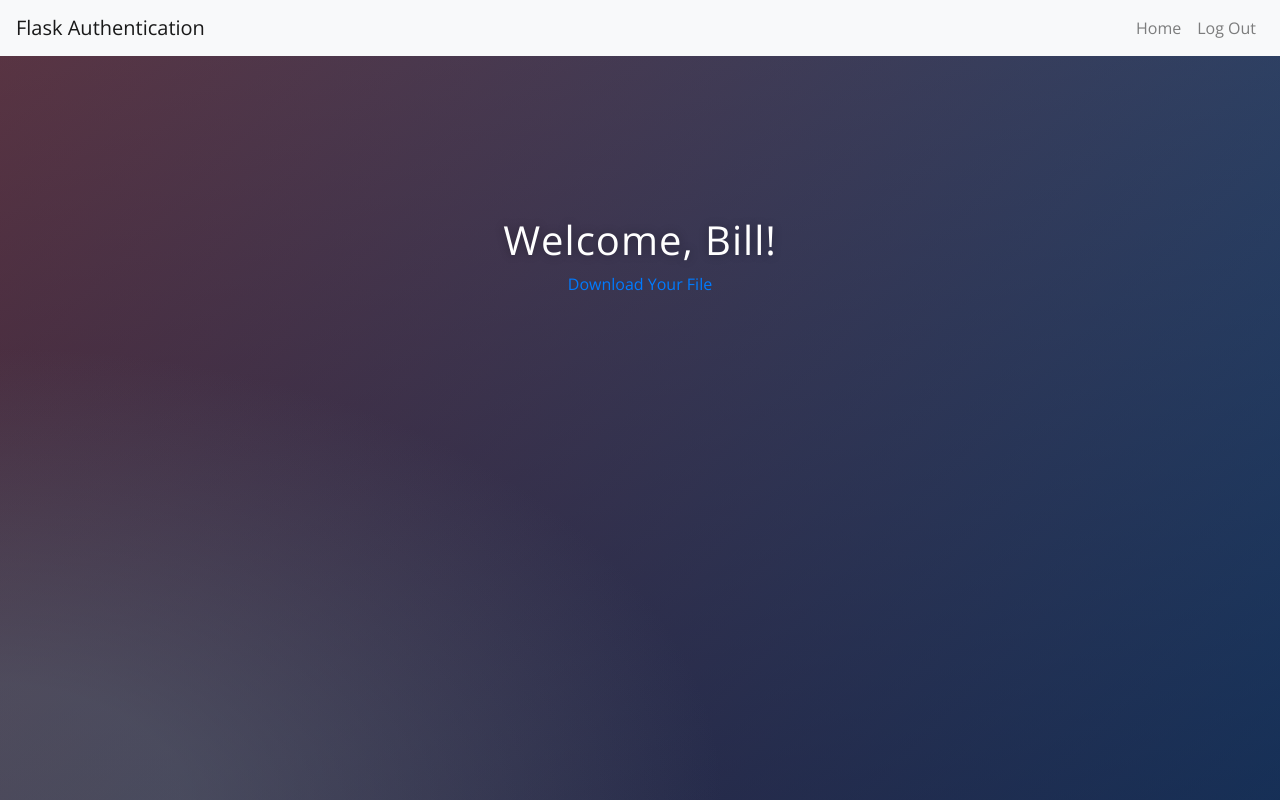
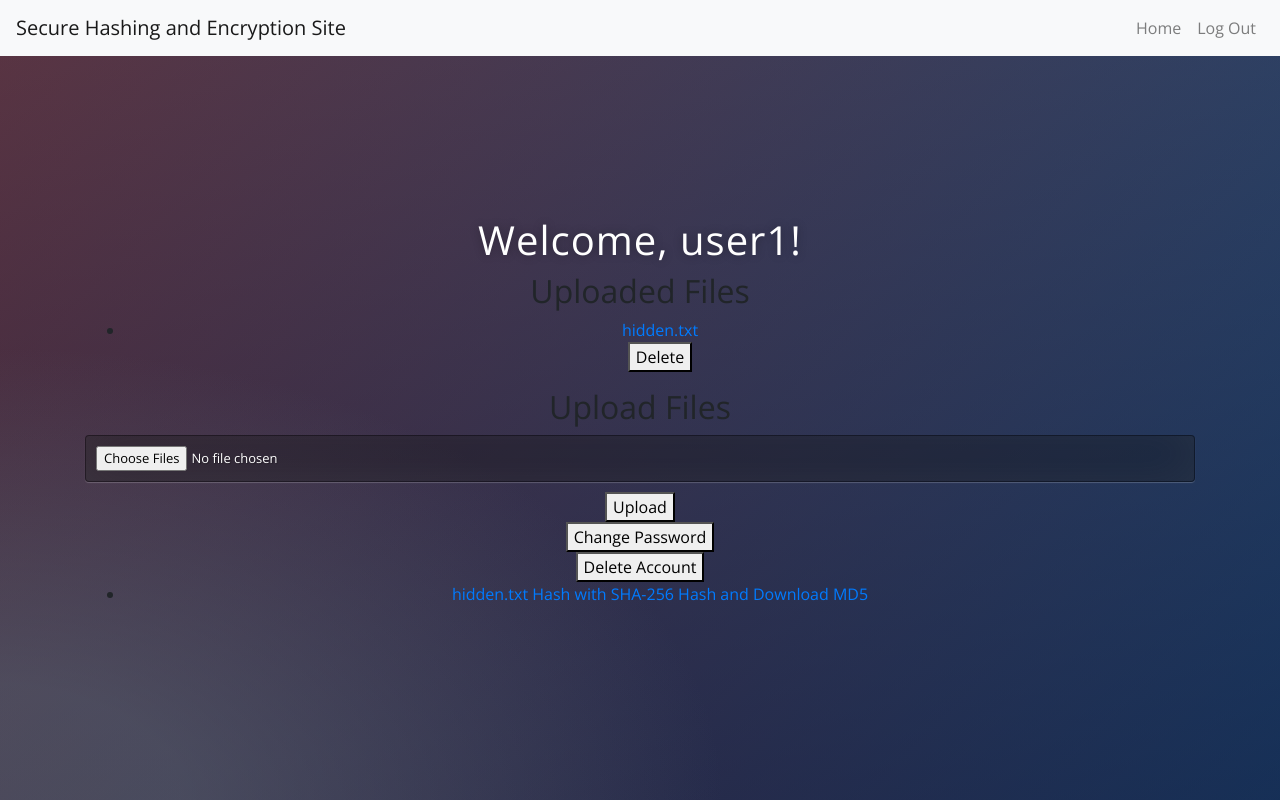
Before and after one commit to naila-git/Python-Flask-Auth, a Flask app: page /secrets in a window 1280 px wide. Run offline with Flask 2, Linux system fonts and the light colour scheme; a user stored in the database is signed in; data comes from the database, SQL or seed files in the repository; some libraries are stand-ins or nearby versions.

Commit message:
lots of new implementation changes

```diff
--- a/main.py
+++ b/main.py
@@ -1,14 +1,23 @@
-from flask import Flask, render_template, request, url_for, redirect, flash, send_from_directory
+from flask import Flask, render_template, request, url_for, redirect, flash, send_from_directory,abort,session
 from werkzeug.security import generate_password_hash, check_password_hash
 from flask_sqlalchemy import SQLAlchemy
 from flask_login import UserMixin, login_user, LoginManager, login_required, current_user, logout_user
-
+import os
+from werkzeug.utils import secure_filename
+from flask import send_file
+import hashlib
 
 app = Flask(__name__)
 
 app.config['SECRET_KEY'] = 'any-secret-key-you-choose'
 app.config['SQLALCHEMY_DATABASE_URI'] = 'sqlite:///users.db'
 app.config['SQLALCHEMY_TRACK_MODIFICATIONS'] = False
+app.config['UPLOAD_FOLDER'] = 'uploads'
+app.config['MAX_CONTENT_LENGTH'] = 1 * 1024 * 1024  # 1MB maximum file size
+ALLOWED_EXTENSIONS = {'txt', 'pdf', 'png', 'jpg', 'jpeg', 'gif'}
+
+
+
 db = SQLAlchemy(app)
 
 login_manager = LoginManager()
@@ -19,15 +28,30 @@ login_manager.init_app(app)
 def load_user(user_id):
     return User.query.get(int(user_id))
 
-
-# CREATE TABLE IN DB
+#one class of the db
 class User(UserMixin, db.Model):
     id = db.Column(db.Integer, primary_key=True)
     email = db.Column(db.String(100), unique=True)
     password = db.Column(db.String(100))
     name = db.Column(db.String(1000))
-# Line below only required once, when creating DB.
-# db.create_all()
+
+    # Define the relationship with the uploaded files
+    uploaded_files = db.relationship('UploadedFile', backref='user', lazy=True)
+
+# another class for the db
+class UploadedFile(db.Model):
+    id = db.Column(db.Integer, primary_key=True)
+    filename = db.Column(db.String(255))
+    user_id = db.Column(db.Integer, db.ForeignKey('user.id'), nullable=False)
+
+    def __repr__(self):
+        return f"<UploadedFile {self.filename}>"
+
+
+
+def allowed_file(filename):
+    return '.' in filename and \
+           filename.rsplit('.', 1)[1].lower() in ALLOWED_EXTENSIONS
 
 
 @app.route('/')
@@ -39,9 +63,13 @@ def home():
 def register():
     if request.method == "POST":
 
+        if User.query.count() >= 100:
+            flash("The maximum user limit has been reached. Please try again later.")
+            return redirect(url_for('login'))
+
         if User.query.filter_by(email=request.form.get('email')).first():
             # User already exists
-            flash("You've already signed up with that email, log in instead")
+            flash("This email already exists, please try logging in")
             return redirect(url_for('login'))
 
         hash_and_salted_password = generate_password_hash(
@@ -63,20 +91,43 @@ def register():
     return render_template("register.html", logged_in=current_user.is_authenticated)
 
 
+
+@app.route('/delete/<int:file_id>', methods=['POST'])
+@login_required
+def delete_file(file_id):
+    file_to_delete = UploadedFile.query.get_or_404(file_id)
+
+    if file_to_delete.user_id != current_user.id:
+        abort(403)
+
+    file_path = os.path.join(app.config['UPLOAD_FOLDER'], file_to_delete.filename)
+    if os.path.exists(file_path):
+        os.remove(file_path)
+
+
+    db.session.delete(file_to_delete)
+    db.session.commit()
+
+    flash('File deleted successfully.')
+    return redirect(url_for('secrets'))
+
+
+
 @app.route('/login', methods=["GET", "POST"])
 def login():
     if request.method == "POST":
+
         email = request.form.get('email')
         password = request.form.get('password')
 
-        # Find user by email entered
+
         user = User.query.filter_by(email=email).first()
 
-        # Email doesn't exist
+
         if not user:
             flash("That email does not exist, please try again.")
             return redirect(url_for('login'))
-        # Password incorrect
+
         elif not check_password_hash(user.password, password):
             flash('Password incorrect, please try again.')
         else:
@@ -85,13 +136,74 @@ def login():
 
     return render_template("login.html", logged_in=current_user.is_authenticated)
 
+@app.route('/upload', methods=['POST'])
+@login_required
+def upload_files():
+    uploaded_files = request.files.getlist('file[]')
+    user = current_user
+
+    if len(uploaded_files) > 8:
+        flash('You can only upload up to 8 files.')
+        return redirect(url_for('secrets'))
+
+    for file in uploaded_files:
+
+        if file and allowed_file(file.filename) and file.content_length <= app.config['MAX_CONTENT_LENGTH']:
+            filename = secure_filename(file.filename)
+            file.save(os.path.join(app.config['UPLOAD_FOLDER'], filename))
+
+            uploaded_file = UploadedFile(filename=filename, user_id=user.id)
+            db.session.add(uploaded_file)
+        else:
+            flash('Invalid file format or size.')
+
+    db.session.commit()
+    flash('Files uploaded successfully.')
+    return redirect(url_for('secrets'))
+
+
+@app.route('/hash_and_download/<int:file_id>', methods=['GET'])
+@login_required
+def hash_and_download(file_id):
+    user = current_user
+    uploaded_file = UploadedFile.query.filter_by(id=file_id, user_id=user.id).first()
+    if uploaded_file:
+        file_path = os.path.join(app.config['UPLOAD_FOLDER'], uploaded_file.filename)
+        hashed_filename = f"hashed_{uploaded_file.filename}"
+        hashed_file_path = os.path.join(app.config['UPLOAD_FOLDER'], hashed_filename)
+        with open(file_path, 'rb') as f:
+            file_contents = f.read()
+            hashed_content = hashlib.sha256(file_contents).hexdigest()
+        with open(hashed_file_path, 'w') as f:
+            f.write(hashed_content)
+        return send_file(hashed_file_path, as_attachment=True)
+    else:
+        abort(404)
+
+@app.route('/hash_and_download_md5/<int:file_id>', methods=['GET'])
+@login_required
+def hash_and_download_md5(file_id):
+    user = current_user
+    uploaded_file = UploadedFile.query.filter_by(id=file_id, user_id=user.id).first()
+    if uploaded_file:
+        file_path = os.path.join(app.config['UPLOAD_FOLDER'], uploaded_file.filename)
+        hashed_filename = f"hashed_md5_{uploaded_file.filename}"
+        hashed_file_path = os.path.join(app.config['UPLOAD_FOLDER'], hashed_filename)
+        with open(file_path, 'rb') as f:
+            file_contents = f.read()
+            hashed_content = hashlib.md5(file_contents).hexdigest()
+        with open(hashed_file_path, 'w') as f:
+            f.write(hashed_content)
+        return send_file(hashed_file_path, as_attachment=True)
+    else:
+        abort(404)
+
 
 @app.route('/secrets')
 @login_required
 def secrets():
-    print(current_user.name)
-    return render_template("secrets.html", name=current_user.name, logged_in=True)
-
+    uploaded_files = current_user.uploaded_files
+    return render_template("secrets.html", name=current_user.name, logged_in=True, uploaded_files=uploaded_files)
 
 @app.route('/logout')
 def logout():
@@ -99,10 +211,68 @@ def logout():
     return redirect(url_for('home'))
 
 
-@app.route('/download')
-def download():
-    return send_from_directory('static', filename="files/cheat_sheet.pdf")
+@app.route('/download/<filename>')
+def download(filename):
+    user = current_user
+    uploaded_file = UploadedFile.query.filter_by(filename=filename, user_id=user.id).first()
+    if uploaded_file:
+        return send_from_directory(app.config['UPLOAD_FOLDER'], filename)
+    else:
+        flash('File not found or you do not have permission to access it.')
+        return redirect(url_for('secrets'))
+
+
+@app.route('/change_password', methods=['GET', 'POST'])
+@login_required
+def change_password():
+    if request.method == 'POST':
+        current_password = request.form.get('current_password')
+        new_password = request.form.get('new_password')
+        user = current_user
+
+        if not check_password_hash(user.password, current_password):
+            flash('Current password entered incorrectly.')
+            return redirect(url_for('change_password'))
+
+        user.password = generate_password_hash(
+            new_password,
+            method='pbkdf2:sha256',
+            salt_length=8
+        )
+        db.session.commit()
+        flash('Password changed successfully.')
+        return redirect(url_for('secrets'))
+
+    return render_template('change_password.html')
+
+@app.route('/delete_account', methods=['GET', 'POST'])
+@login_required
+def delete_account():
+    if request.method == 'POST':
+        user = current_user
+
+        uploaded_files = UploadedFile.query.filter_by(user_id=user.id).all()
+        for file in uploaded_files:
+            file_path = os.path.join(app.config['UPLOAD_FOLDER'], file.filename)
+            if os.path.exists(file_path):
+                os.remove(file_path)
+            db.session.delete(file)
+
+        db.session.delete(user)
+        db.session.commit()
+
+        logout_user()
+        flash('Your account has been deleted.')
+        return redirect(url_for('home'))
+
+    return render_template('delete_account.html')
+
 
 
 if __name__ == "__main__":
+    # creating an application centext,
+    # necessary to allow use to perform necessary operations
+    with app.app_context():
+        # creating the database once the app runs (only the first time)
+        db.create_all()
     app.run(debug=True)
--- a/templates/base.html
+++ b/templates/base.html
@@ -5,7 +5,7 @@
     <meta charset="utf-8">
     <meta http-equiv="X-UA-Compatible" content="IE=edge">
     <meta name="viewport" content="width=device-width, initial-scale=1">
-    <title>Flask Authentication</title>
+    <title>Secure Hashing and Encryption Site</title>
     <link rel="stylesheet" href="https://stackpath.bootstrapcdn.com/bootstrap/4.5.2/css/bootstrap.min.css">
     <link rel="stylesheet" href="{{ url_for('static', filename='css/styles.css')}}">
 </head>
@@ -13,7 +13,7 @@
 <body>
 
 <nav class="navbar navbar-expand-lg navbar-light bg-light">
-  <a class="navbar-brand" href="/">Flask Authentication</a>
+  <a class="navbar-brand" href="/">Secure Hashing and Encryption Site</a>
   <div class="collapse navbar-collapse">
     <ul class="navbar-nav ml-auto">
       <li class="nav-item">
--- a/templates/index.html
+++ b/templates/index.html
@@ -2,7 +2,7 @@
 {% block content %}
 
 <div class="box">
-	<h1>Flask Authentication</h1>
+	<h1>Secure Hashing and Encryption Site</h1>
 
   <a href="{{ url_for('login') }}" class="btn btn-primary btn-block btn-large">Login</a>
   <a href="{{ url_for('register') }}" class="btn btn-secondary btn-block btn-large">Register</a>
--- a/templates/login.html
+++ b/templates/login.html
@@ -13,7 +13,7 @@
     <form action="{{ url_for('login') }}" method="post">
         <input type="text" name="email" placeholder="Email" required="required"/>
         <input type="password" name="password" placeholder="Password" required="required"/>
-        <button type="submit" class="btn btn-primary btn-block btn-large">Let me in.</button>
+        <button type="submit" class="btn btn-primary btn-block btn-large">Log In</button>
     </form>
 </div>
 
--- a/templates/register.html
+++ b/templates/register.html
@@ -7,7 +7,7 @@
     	<input type="text" name="name" placeholder="Name" required="required" />
 		<input type="email" name="email" placeholder="Email" required="required" />
         <input type="password" name="password" placeholder="Password" required="required" />
-        <button type="submit" class="btn btn-primary btn-block btn-large">Sign me up.</button>
+        <button type="submit" class="btn btn-primary btn-block btn-large">Sign Up</button>
     </form>
 </div>
 
--- a/templates/secrets.html
+++ b/templates/secrets.html
@@ -1,8 +1,58 @@
 {% extends "base.html" %}
+
 {% block content %}
+<div class="container">
+  <h1 class="title">Welcome, {{ name }}!</h1>
 
-<div class="container">
-  <h1 class="title">Welcome, {{name}}!</h1>
-  <a href="{{ url_for('download') }}">Download Your File</a>
+  <!-- Display uploaded files with download links -->
+  <h2>Uploaded Files</h2>
+  <ul>
+    {% for file in uploaded_files %}
+      <li>
+        <a href="{{ url_for('download', filename=file.filename) }}">{{ file.filename }}</a>
+        <!-- Add a delete button if you want to allow users to delete files -->
+        <form action="{{ url_for('delete_file', file_id=file.id) }}" method="post">
+          <button type="submit">Delete</button>
+        </form>
+      </li>
+    {% endfor %}
+  </ul>
+
+  <!-- File Upload Form -->
+  <form action="{{ url_for('upload_files') }}" method="post" enctype="multipart/form-data">
+    <h2>Upload Files</h2>
+    <input type="file" name="file[]" multiple accept=".txt, .pdf, .png, .jpg, .jpeg, .gif" required>
+    <button type="submit">Upload</button>
+  </form>
+
+  <form action="{{ url_for('change_password') }}" method="get">
+    <button type="submit">Change Password</button>
+  </form>
+
+  <form action="{{ url_for('delete_account') }}" method="get">
+    <button type="submit">Delete Account</button>
+  </form>
+  <ul>
+    {% for file in uploaded_files %}
+    <li>
+      <a href="{{ url_for('download', filename=file.filename) }}">{{ file.filename }}</a>
+      <a href="{{ url_for('hash_and_download', file_id=file.id) }}">Hash with SHA-256</a>
+<a href="{{ url_for('hash_and_download_md5', file_id=file.id) }}">Hash and Download MD5</a>
+
+    </li>
+    {% endfor %}
+  </ul>
+
+
+  <!-- Display Flash Messages -->
+  {% with messages = get_flashed_messages() %}
+    {% if messages %}
+      <ul>
+        {% for message in messages %}
+          <li>{{ message }}</li>
+        {% endfor %}
+      </ul>
+    {% endif %}
+  {% endwith %}
 </div>
 {% endblock %}
--- /dev/null
+++ b/uploads/hashed_hidden.txt
@@ -0,0 +1 @@
+74422b362db86dfafbe55caf518d2f77a89c3bf4393b0833ad4871d000789ff7
--- /dev/null
+++ b/uploads/hashed_md5_hidden.txt
@@ -0,0 +1 @@
+75fd58e746672daa1594d82be9858501
```
Also changed, not shown: templates/change_password.html (added, +18 -0 lines), templates/delete_account.html (added, +15 -0 lines), README.md (deleted), instance/users.db (added), screenshot1.png (deleted), screenshot2.png (deleted), screenshot3.png (deleted), screenshot4.png (deleted), screenshot5.png (deleted), uploads/hashed_file2.jpg (added), users.db (deleted), 1 other file.
